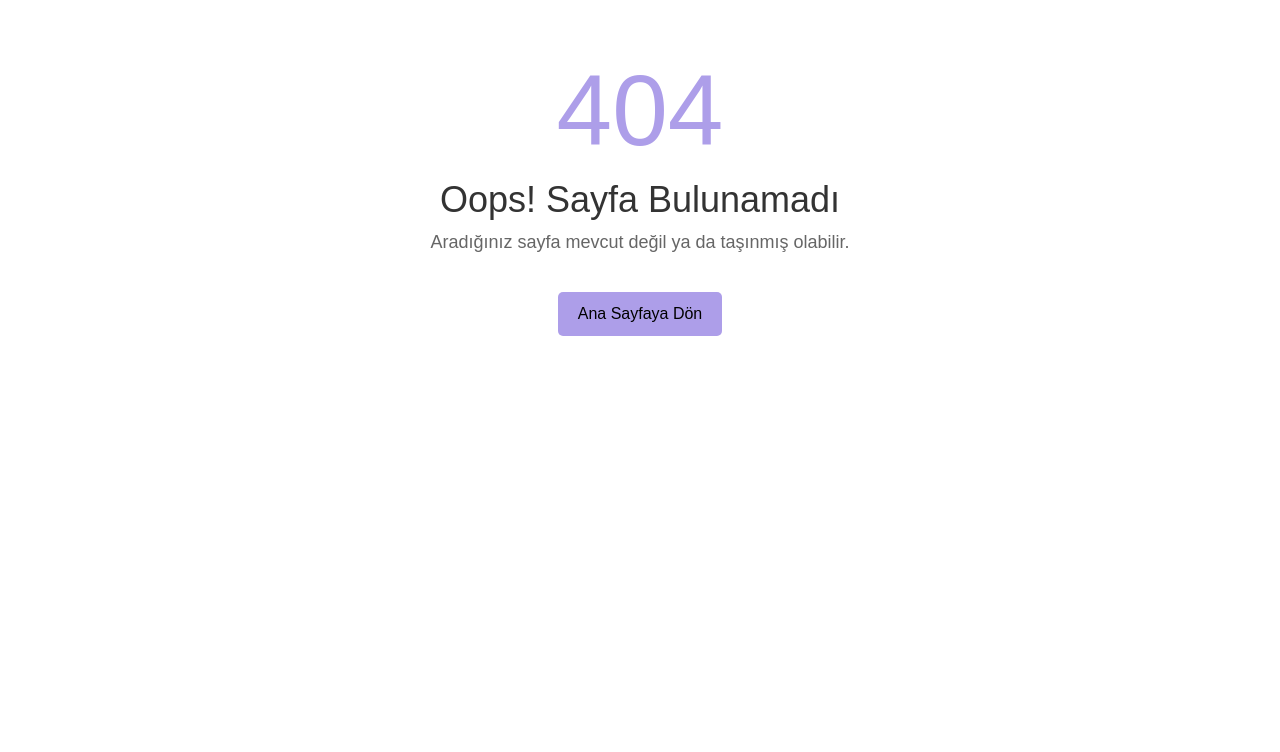
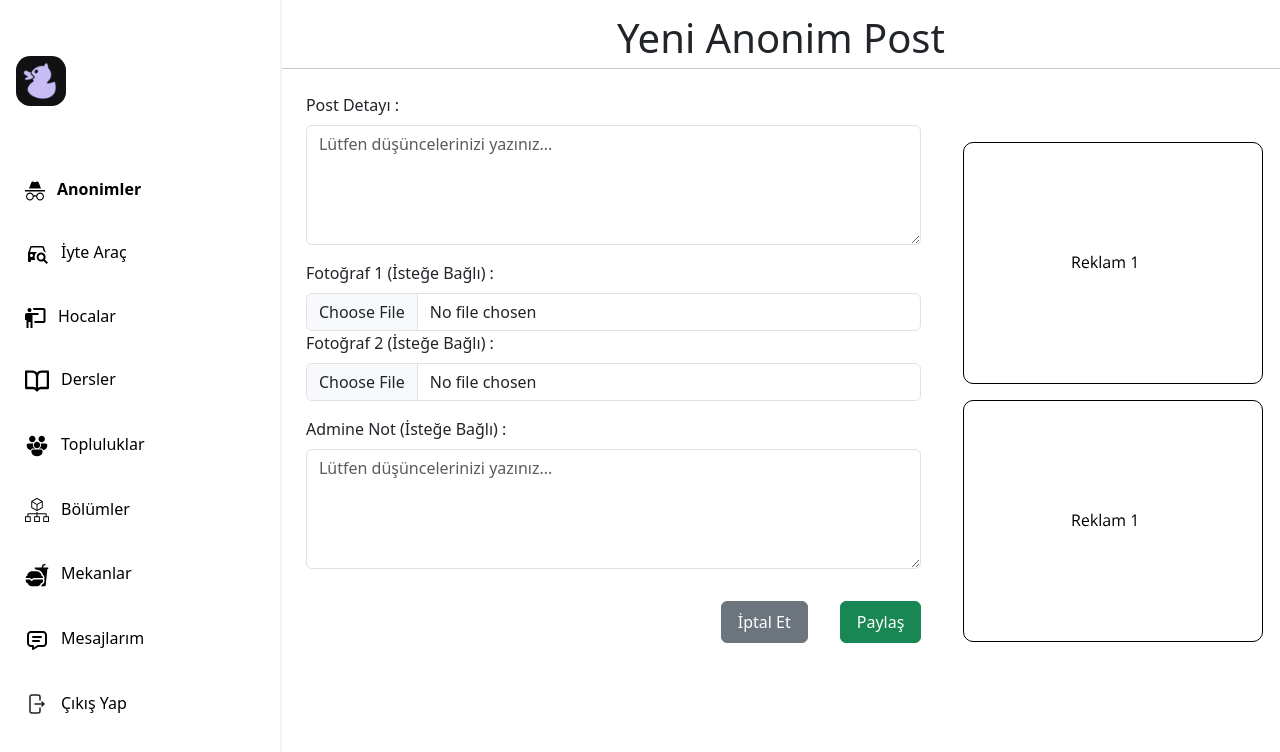
Before and after one commit to polat-code/iytechli_front_end_v1, a React (Create React App) app: page /new-anonymous-post in a window 1280 px wide. Before the commit this address had no page. Shown: the top 752 px of the page. Built offline with nearby package versions, Linux system fonts and the light colour scheme.

Commit message:
new post addition and preview are added

```diff
--- a/src/components/NewAnonymousPost/NewAnonymousPost2.js
+++ b/src/components/NewAnonymousPost/NewAnonymousPost2.js
@@ -12,7 +12,25 @@ import { getFromLocalStorage } from "../../helpers/LocalStorage";
 
 const NewAnonymousPost2 = () => {
   const [postDescription, setPostDescription] = useState("");
+  const [noteToAdmin, setNoteToAdmin] = useState("");
+  const [images, setImages] = useState({ photo1: "", photo2: "" });
   const navigation = useNavigate();
+
+  const handleFileChange = (event) => {
+    const file = event.target.files[0];
+    if (file && /image\/(jpeg|png|gif|svg)/.test(file.type)) {
+      const reader = new FileReader();
+      reader.onloadend = () => {
+        setImages({
+          ...images,
+          [event.target.id]: reader.result,
+        });
+      };
+      reader.readAsDataURL(file);
+    } else {
+      alert("Lütfen JPEG, PNG veya GIF formatında bir resim seçiniz.");
+    }
+  };
 
   // Sidebar
   const [isSidebarOpen, setIsSidebarOpen] = useState(false);
@@ -39,7 +57,7 @@ const NewAnonymousPost2 = () => {
     navigation("/anonymous");
   };
 
-  const token = getFromLocalStorage("_tkn");
+  const token = true; //getFromLocalStorage("_tkn");
 
   return token ? (
     <>
@@ -60,15 +78,15 @@ const NewAnonymousPost2 = () => {
             toggleSidebar={toggleSidebar}
           />
           <hr style={{ margin: "0px" }}></hr>
-          <div class="d-flex flex-column flex-lg-row align-items-center">
-            <div class="mx-4 responsive-new-post-size my-4 justify-content-center">
+          <div className="d-flex flex-column flex-lg-row align-items-center">
+            <div className="mx-4 responsive-new-post-size my-4 justify-content-center">
               {/* Post Detail Input*/}
-              <div class="mb-3">
-                <label for="postDetail" class="form-label">
+              <div className="mb-3">
+                <label for="postDetail" className="form-label">
                   Post Detayı :{" "}
                 </label>
                 <textarea
-                  class="form-control"
+                  className="form-control"
                   aria-label="With textarea"
                   id="postDetail"
                   placeholder="Lütfen düşüncelerinizi yazınız..."
@@ -80,48 +98,80 @@ const NewAnonymousPost2 = () => {
               {/* Post Detail Input END*/}
 
               {/* Photo Input */}
-              <div class="mb-3">
-                <label for="formFileMultiple" class="form-label">
+              <div className="mb-3">
+                <label htmlFor="photo1" className="form-label">
                   Fotoğraf 1 (İsteğe Bağlı) :{" "}
                 </label>
-                <input class="form-control" type="file" id="formFileMultiple" />
-              </div>
-              <div class="mb-3">
-                <label for="formFileMultiple" class="form-label">
-                  Fotoğraf 2 (İsteğe Bağlı) :{" "}
-                </label>
-                <input class="form-control" type="file" id="formFileMultiple" />
+                <input
+                  className="form-control"
+                  type="file"
+                  id="photo1"
+                  accept="image/jpeg, image/png, image/gif"
+                  onChange={handleFileChange}
+                />
+                <div>
+                  {images.photo1 && (
+                    <img
+                      className="rounded my-2"
+                      src={images.photo1}
+                      alt="Photo 1 Preview"
+                      style={{ width: "150px", height: "150px" }}
+                    />
+                  )}
+                </div>
+                <div className="mb-3">
+                  <label htmlFor="photo2" className="form-label">
+                    Fotoğraf 2 (İsteğe Bağlı) :{" "}
+                  </label>
+                  <input
+                    className="form-control"
+                    type="file"
+                    id="photo2"
+                    accept="image/jpeg, image/png, image/gif"
+                    onChange={handleFileChange}
+                  />
+                  {images.photo2 && (
+                    <img
+                      className="rounded my-2"
+                      src={images.photo2}
+                      alt="Photo 2 Preview"
+                      style={{ width: "150px", height: "150px" }}
+                    />
+                  )}
+                </div>
               </div>
               {/* Photo Input END*/}
 
               {/* Admin Note Input*/}
-              <div class="mb-3">
-                <label for="postDetail" class="form-label">
+              <div className="mb-3">
+                <label for="postDetail" className="form-label">
                   Admine Not (İsteğe Bağlı) :{" "}
                 </label>
                 <textarea
-                  class="form-control"
+                  className="form-control"
                   aria-label="With textarea"
                   id="postDetail"
                   placeholder="Lütfen düşüncelerinizi yazınız..."
                   style={{ height: "120px" }}
+                  value={noteToAdmin}
+                  onChange={(e) => setNoteToAdmin(e.target.value)}
                 ></textarea>
               </div>
               {/* Admin Note Input END*/}
 
               {/* Save and Cancel Buttons*/}
 
-              <div class="d-flex justify-content-end">
+              <div className="d-flex justify-content-end">
                 <button
                   type="button"
-                  class="btn btn-secondary p-2 px-3 me-3 mt-3"
+                  className="btn btn-secondary p-2 px-3 me-3 mt-3"
                   onClick={handleCancelButton}
                 >
                   İptal Et
                 </button>
                 <button
                   type="button"
-                  class="btn btn-success p-2 px-3 ms-3 mt-3"
+                  className="btn btn-success p-2 px-3 ms-3 mt-3"
                   onClick={handleNewPostButton}
                 >
                   Paylaş
```
